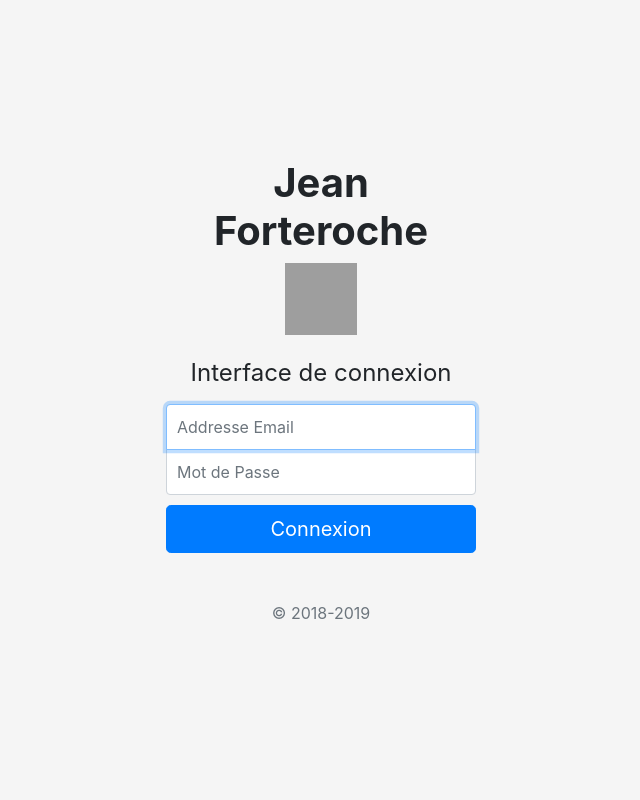
After one commit to MiKatre/micro-cms-php, a PHP site: page /view/backend/login.php in a window 1280 px wide. The commit adds this page. Shown: the whole page, without its empty margins (319-959 px from the left). Run offline with PHP 8.4, Linux system fonts and the light colour scheme; grey boxes are pictures that could not be loaded.

Commit message:
Login first draft

```diff
--- a/index.php
+++ b/index.php
@@ -1,5 +1,6 @@
 <?php
 require('controller/frontend.php');
+require('controller/backend.php');
 
 try {
   if (isset($_GET['action'])) {
@@ -33,8 +34,8 @@ try {
         throw new Exception('Impossible de signaler ce commentaire');
       }
     }
-    elseif ($_GET['action'] == 'login') {
-
+    elseif ($_GET['action'] == 'showLogin') {
+      showLogin();
     }
   } else {
     listPosts();
--- /dev/null
+++ b/static/css/backend.css
@@ -0,0 +1,44 @@
+html,
+body {
+  height: 100%;
+}
+
+body {
+  display: -ms-flexbox;
+  display: flex;
+  -ms-flex-align: center;
+  align-items: center;
+  padding-top: 40px;
+  padding-bottom: 40px;
+  background-color: #f5f5f5;
+}
+
+.form-signin {
+  width: 100%;
+  max-width: 340px;
+  padding: 15px;
+  margin: auto;
+}
+.form-signin .checkbox {
+  font-weight: 400;
+}
+.form-signin .form-control {
+  position: relative;
+  box-sizing: border-box;
+  height: auto;
+  padding: 10px;
+  font-size: 16px;
+}
+.form-signin .form-control:focus {
+  z-index: 2;
+}
+.form-signin input[type="email"] {
+  margin-bottom: -1px;
+  border-bottom-right-radius: 0;
+  border-bottom-left-radius: 0;
+}
+.form-signin input[type="password"] {
+  margin-bottom: 10px;
+  border-top-left-radius: 0;
+  border-top-right-radius: 0;
+}
--- /dev/null
+++ b/view/backend/login.php
@@ -0,0 +1,20 @@
+<?php $title='Page de connexion'; ?>
+
+<?php ob_start(); ?>
+<div class="mx-auto w-100 text-center">
+  <form class="form-signin">
+    <h1 class="font-weight-bold">Jean Forteroche</h1>
+    <img class="mb-4" src="https://getbootstrap.com/assets/brand/bootstrap-solid.svg" alt="" width="72" height="72">
+    <h1 class="h4 mb-3 font-weight-normal">Interface de connexion</h1>
+    <label for="inputEmail" class="sr-only">Addresse Email</label>
+    <input type="email" id="inputEmail" class="form-control" placeholder="Addresse Email" required autofocus>
+    <label for="inputPassword" class="sr-only">Mot de Passe</label>
+    <input type="password" id="inputPassword" class="form-control" placeholder="Mot de Passe" required>
+
+    <button class="btn btn-lg btn-primary btn-block" type="submit">Connexion</button>
+    <p class="mt-5 mb-3 text-muted">&copy; 2018-2019</p>
+  </form>
+</div>
+<?php $content = ob_get_clean(); ?>
+
+<?php require('template.php') ?>
--- /dev/null
+++ b/view/backend/template.php
@@ -0,0 +1,18 @@
+<!DOCTYPE html>
+<html>
+  <head>
+    <meta charset="utf-8" />
+    <title><?= $title ?></title>
+    <link href="static/thirdParty/bootstrap.min.css" rel="stylesheet" />
+    <link href="static/css/backend.css" rel="stylesheet" />
+  </head>
+
+  <body>
+
+    <?= $content ?>
+
+    <script src="https://code.jquery.com/jquery-3.3.1.slim.min.js" integrity="sha384-q8i/X+965DzO0rT7abK41JStQIAqVgRVzpbzo5smXKp4YfRvH+8abtTE1Pi6jizo" crossorigin="anonymous"></script>
+    <script src="static/thirdParty/bootstrap.bundle.min.js"></script>
+    <script src="static/js/main.js"></script>
+  </body>
+</html>
```
Also changed, not shown: controller/backend.php (added, +8 -0 lines).
